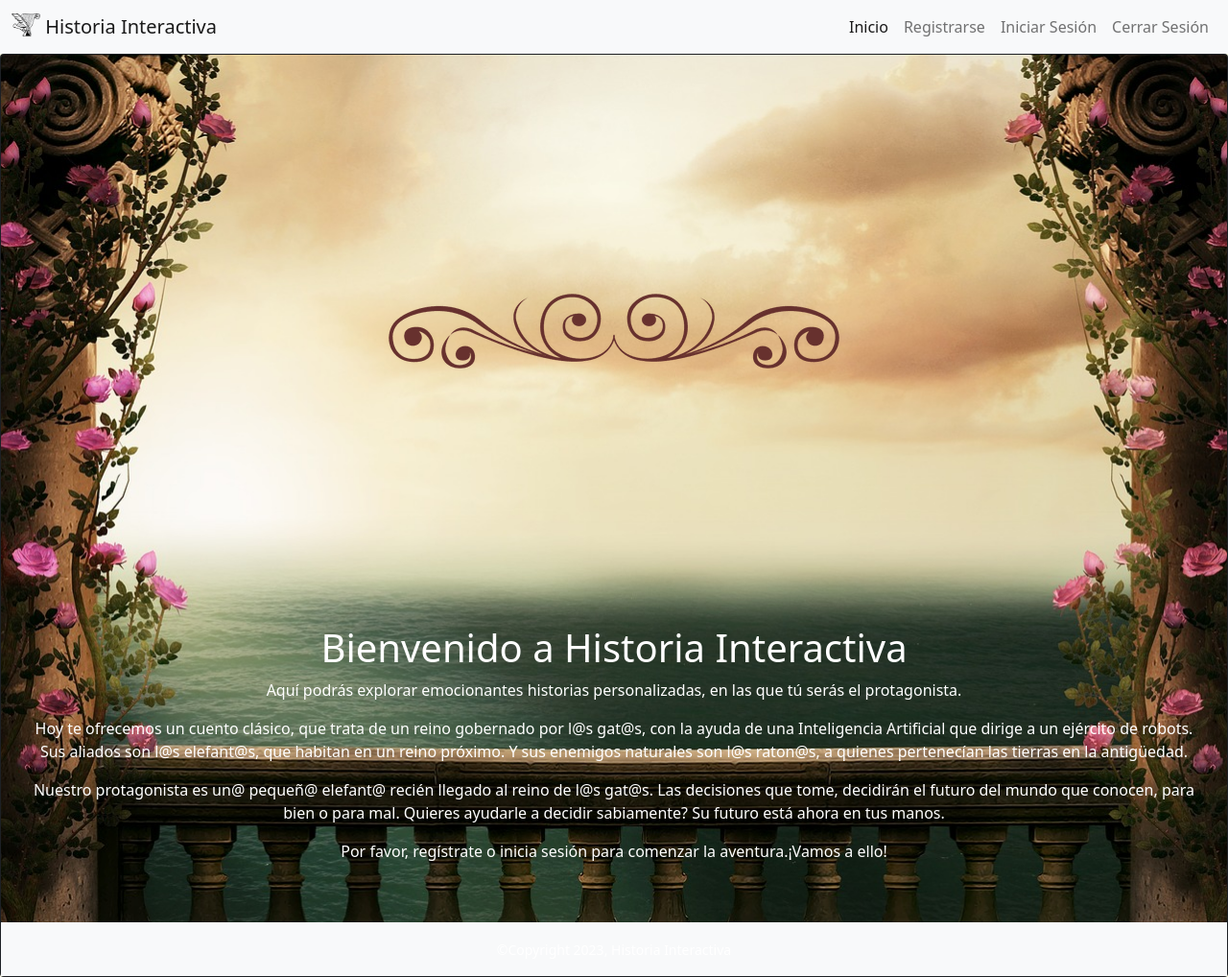
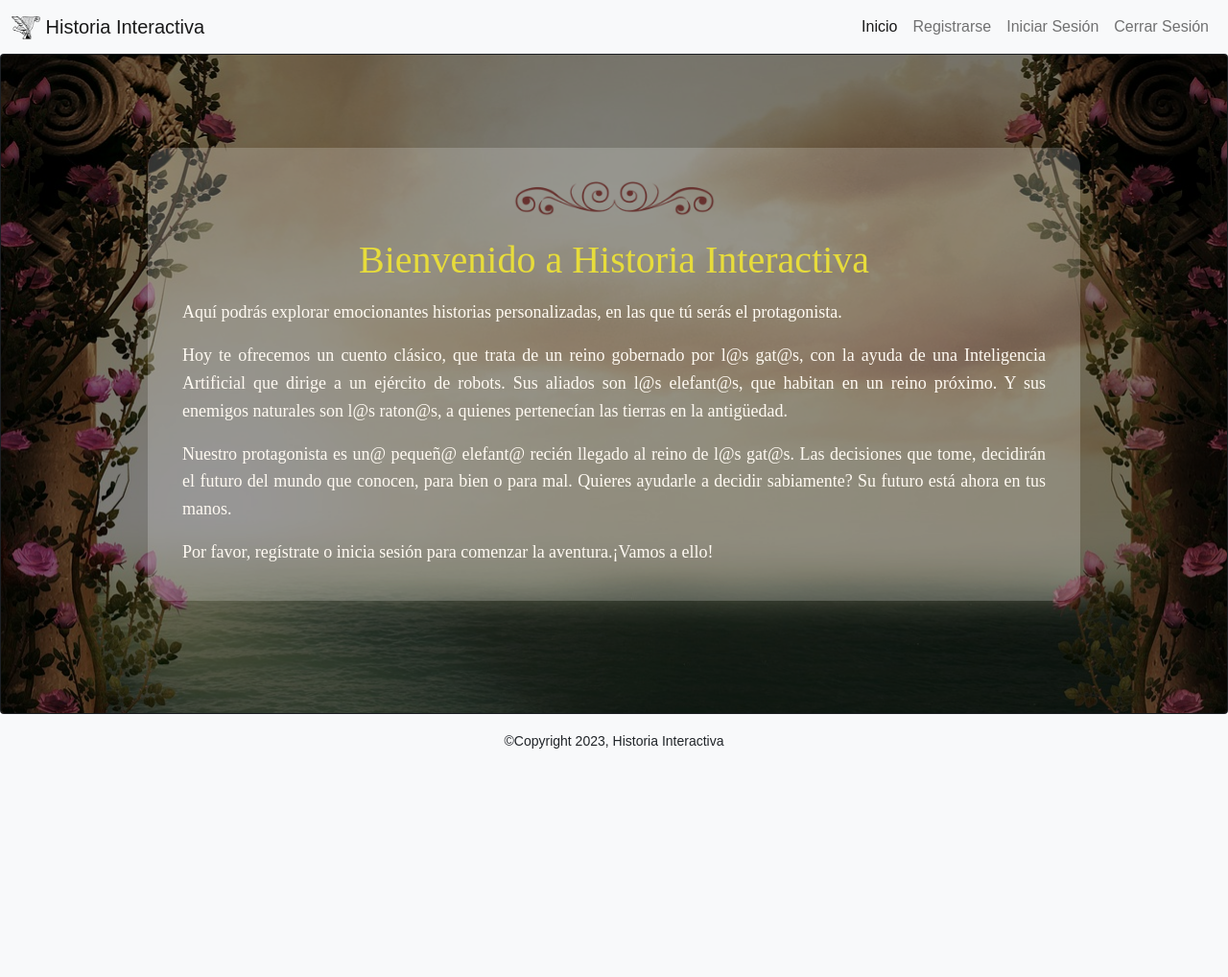
Before and after one commit to BeatrizCano/Historia_Interactiva, a PHP site: page / in a window 1280 px wide. Shown: the whole page at 96% size. After the commit the page ends 780 px from the top, so only its background shows below. Run offline with PHP 8.4, Linux system fonts and the light colour scheme.

Commit message:
index_styles_are_ok

```diff
--- a/index.php
+++ b/index.php
@@ -1,26 +1,15 @@
-<?php
-//session_start();
-?>
+
 
 <!DOCTYPE html>
 <html lang="es">
 <head>
     <meta charset="UTF-8">
-    <meta name="viewport" content="width=device-width, initial-scale=1.0">
+    <!-- <meta name="viewport" content="width=device-width, initial-scale=1.0"> -->
     <title>Historia Interactiva</title>
     <link rel="stylesheet" href="./public/css/style.css">
-    <link rel="stylesheet" href="./public/css/styles4.css">
-    <!--Fuente de letra-->
-    <link rel="preconnect" href="https://fonts.googleapis.com">
-    <link rel="preconnect" href="https://fonts.gstatic.com" crossorigin>
-    <link href="https://fonts.googleapis.com/css2?family=Mulish:wght@200;300;400&display=swap" rel="stylesheet">
-    <!--Fuente de letra-->
-    <link rel="preconnect" href="https://fonts.googleapis.com">
-    <link rel="preconnect" href="https://fonts.gstatic.com" crossorigin>
-    <link href="https://fonts.googleapis.com/css2?family=EB+Garamond:wght@400;500&family=Mulish:wght@200;300;400&display=swap" rel="stylesheet">
-
+    <link rel="stylesheet" href="./public/css/style5.css">
 </head>
-<body class="d-flex flex-column min-vh-100" style="background-color: #F5F5DC;">
+<body>
     <nav class="navbar navbar-expand-lg navbar-light bg-light">
     <div class="container-fluid">
         <a class="navbar-brand" href="#">
@@ -41,15 +30,19 @@
     </div>
     </nav>
 
-    <div class="card bg-dark text-white">
+
+    <div class="card bg-dark">
         <img src="./assets/img/wallpapers/background-image.jpg" class="card-img" alt="...">
     <div class="card-img-overlay" >
 
 
     <div class="custom-font border-0 login-container " >
         <div class="card-body text-center">
-        <img src="./assets/img/decorative_line.png" class="ornament_img">
-        <h1 class="card-title text-center" style="margin-top: 50px;">Bienvenido a Historia Interactiva</h1>
+        <div>
+            <img src="./assets/img/decorative_line.png" class="ornament_img">
+        </div>
+
+        <h1 class="card-title text-center">Bienvenido a Historia Interactiva</h1>
         <div class="text-container mt-2">
 
 
@@ -64,11 +57,8 @@
         </div>
     </div>
 </div>
+</div>
 
-
-    <?php
+<?php
         include ("./templates/footer.php");
     ?>
-    <script src="./public/js/script.js"></script>
-</body>
-</html>
--- a/public/css/styles5.css
+++ b/public/css/style5.css
@@ -88,9 +88,8 @@
 
 .ornament_img {
     max-width: 25%;
-    position: absolute;
-    top: 0;
     left: 50%;
-    transform: translateX(-50%);
-    margin-top: 2.5rem;
+    margin-bottom: -5rem;
+    margin-top: -6rem;
+
 }
--- a/templates/head.php
+++ b/templates/head.php
@@ -5,7 +5,7 @@
     <meta name="viewport" content="width=device-width, initial-scale=1.0">
     <title>Historia Interactiva</title>
     <link rel="stylesheet" href="../../public/css/styles.css">
-    <link rel="stylesheet" href="../../public/css/styles5.css">
+    <link rel="stylesheet" href="../../public/css/style5.css">
 
 </head>
 <body>
--- a/templates/headViewsChoice.php
+++ b/templates/headViewsChoice.php
@@ -8,7 +8,7 @@
     <link href="https://cdn.jsdelivr.net/npm/bootstrap@5.0.2/dist/css/bootstrap.min.css" rel="stylesheet"
     integrity="sha384-EVSTQN3/azprG1Anm3QDgpJLIm9Nao0Yz1ztcQTwFspd3yD65VohhpuuCOmLASjC" crossorigin="anonymous">
     <link rel="stylesheet" href="../../public/css/styles.css">
-    <link rel="stylesheet" href="../../public/css/styles5.css">
+    <link rel="stylesheet" href="../../public/css/style5.css">
     <!--Fuente de letra-->
     <link rel="preconnect" href="https://fonts.googleapis.com">
     <link rel="preconnect" href="https://fonts.gstatic.com" crossorigin>
--- a/templates/headViewsFinals.php
+++ b/templates/headViewsFinals.php
@@ -8,7 +8,7 @@
     <link href="https://cdn.jsdelivr.net/npm/bootstrap@5.0.2/dist/css/bootstrap.min.css" rel="stylesheet"
     integrity="sha384-EVSTQN3/azprG1Anm3QDgpJLIm9Nao0Yz1ztcQTwFspd3yD65VohhpuuCOmLASjC" crossorigin="anonymous">
     <link rel="stylesheet" href="../../public/css/styles.css">
-    <link rel="stylesheet" href="../../public/css/styles5.css">
+    <link rel="stylesheet" href="../../public/css/style5.css">
     <!--Fuente de letra-->
     <link rel="preconnect" href="https://fonts.googleapis.com">
     <link rel="preconnect" href="https://fonts.gstatic.com" crossorigin>
```
